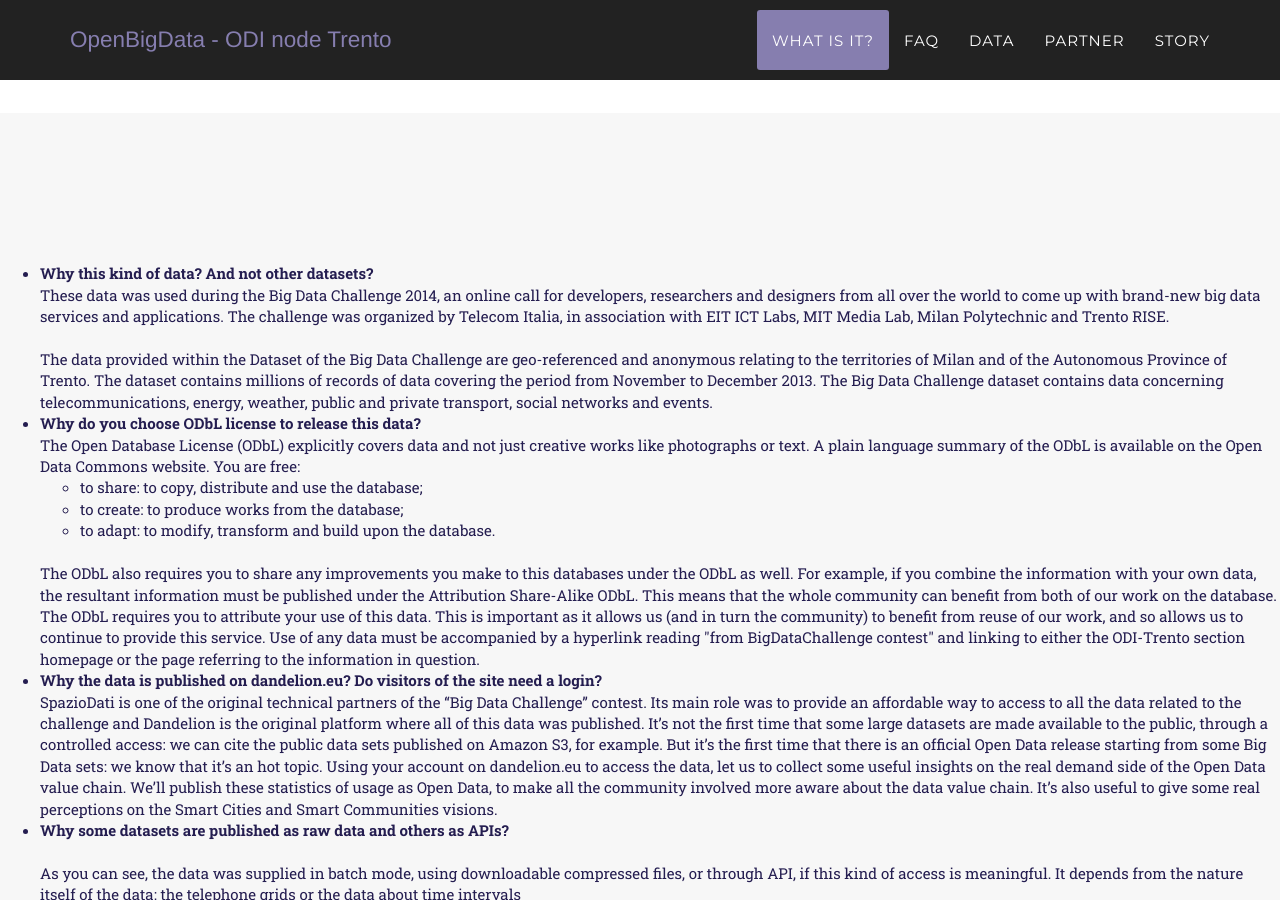
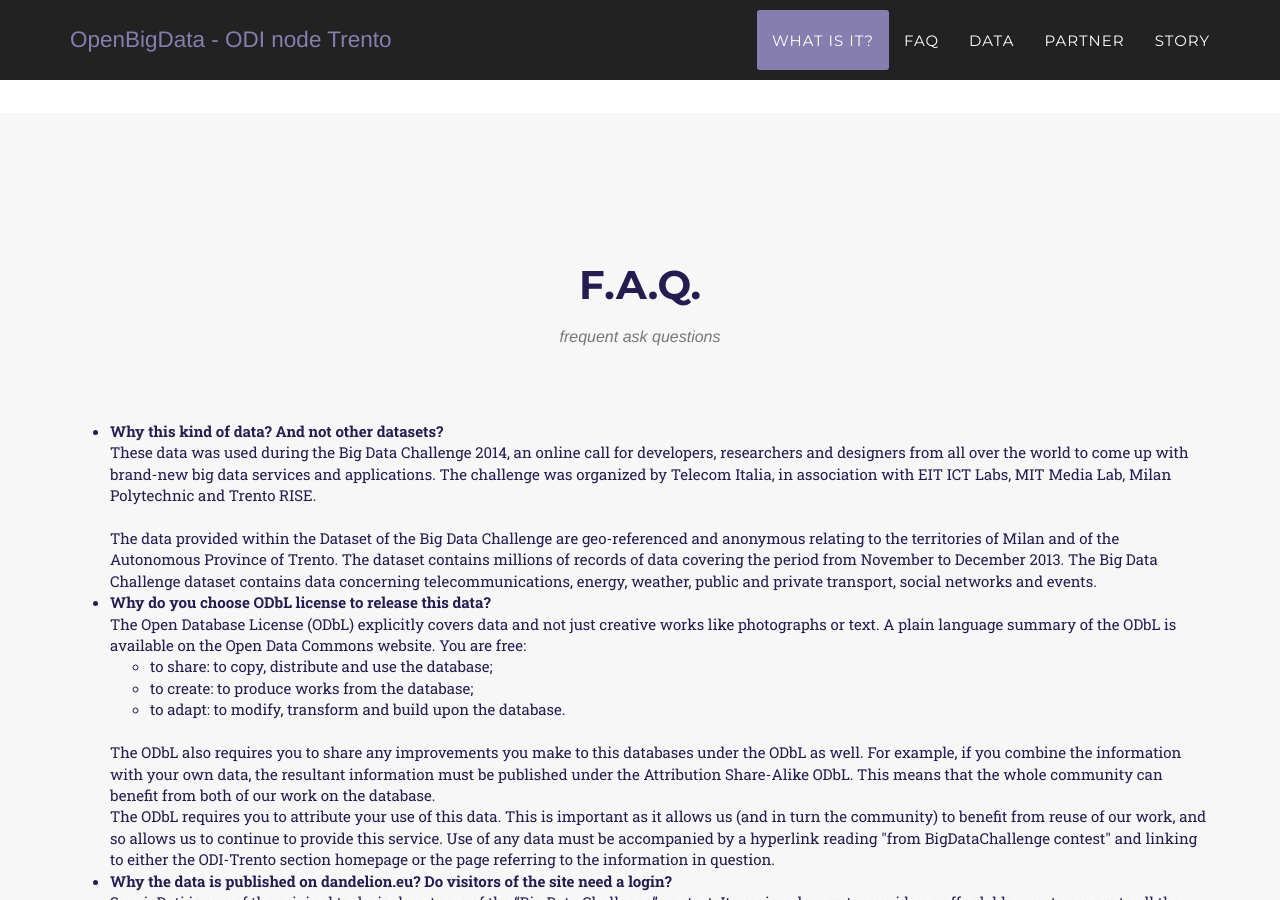
Before and after one commit to theodifbk/theodifbk.github.io, a Jekyll site: the page built from openbigdata/index.html, in a window 1280 px wide and 900 px high, scrolled down 1357 px. Built offline with Jekyll 4.4.1, drawn with Linux system fonts in a browser that asks for light colours; some web fonts are replaced.

Commit message:
Update faq.html

```diff
--- a/_includes/openbigdata/faq.html
+++ b/_includes/openbigdata/faq.html
@@ -1,5 +1,12 @@
 <!-- FAQ Section -->
     <section id="faq" class="bg-light-gray">
+        <div class="container">
+            <div class="row">
+                <div class="col-lg-12 text-center">
+                <h2 class="section-heading">F.A.Q.</h2>
+                <h3 class="section-subheading text-muted">frequent ask questions</h3>
+            </div>
+        </div>
     <ul>
     <li><strong>
 Why this kind of data? And not other datasets?</strong><br/>
```
